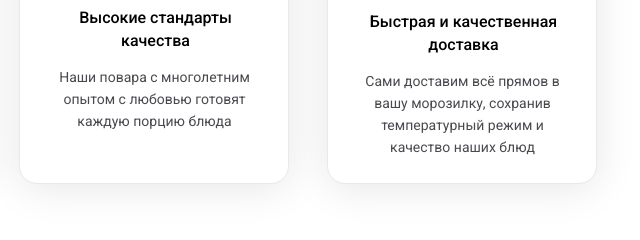
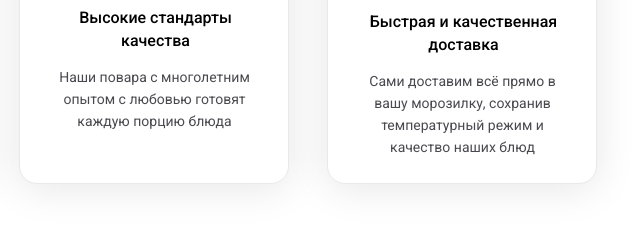
Before and after one commit to annzolotareva/index.eda, a plain HTML site: page index.html in a window 1280 px wide. Shown: the part 2812-3052 px from the top of the page, 640-1280 px from the left. Drawn offline with Linux system fonts and the light colour scheme.

Commit message:
Add files via upload

```diff
--- a/index.html
+++ b/index.html
@@ -245,7 +245,7 @@
                     <div class="advantages-card-content">
                         <img src="img/adventages/advantage-4.svg" class="adventages-image">
                         <h3 class="advantage-card-title">Быстрая и качественная доставка</h3>
-                        <p class="advantage-card-description">Сами доставим всё прямов в вашу морозилку, сохранив температурный режим и качество наших блюд</p>
+                        <p class="advantage-card-description">Сами доставим всё прямо в вашу морозилку, сохранив температурный режим и качество наших блюд</p>
                     </div>
                 </div>
             </div>
```
